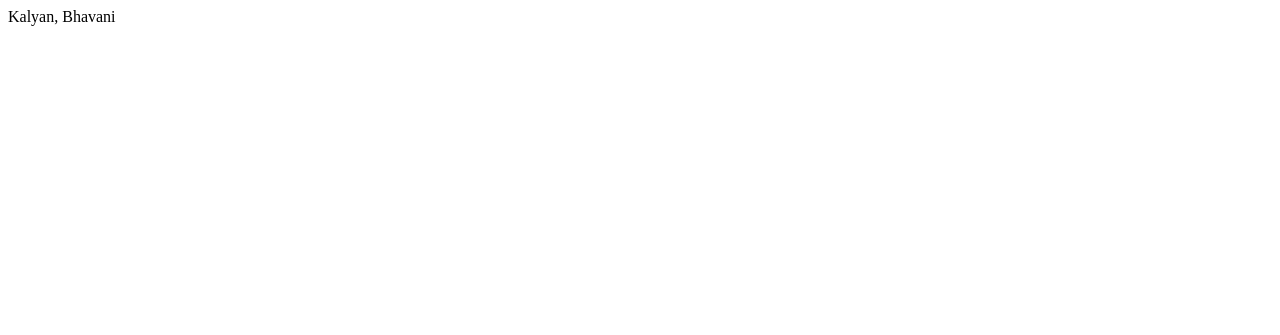
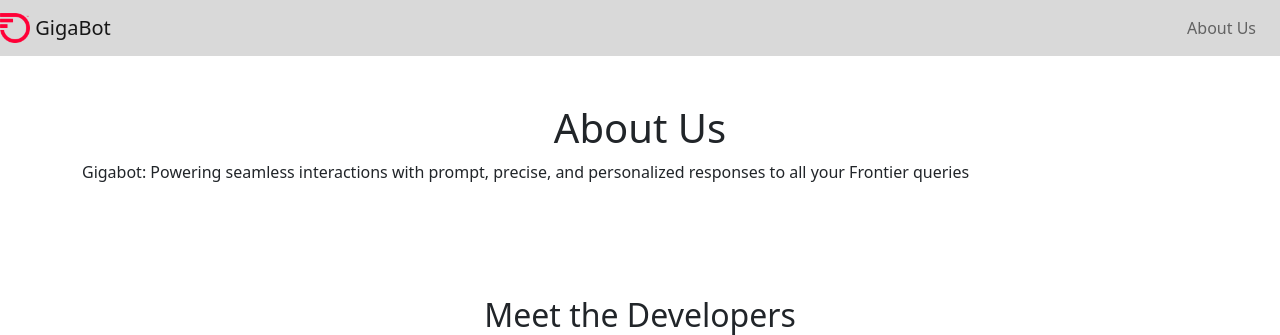
Before and after one commit to kalyancheerla/gigabot_ftr_tech_challenge, a Django app: page /about_us/ in a window 1280 px wide. Before the commit the part shown is almost empty. Shown: the top 335 px of the page. Run offline with Django 5.2, Linux system fonts and the light colour scheme.

Commit message:
Added About Us info

```diff
--- a/gigabot/main/templates/about_us.html
+++ b/gigabot/main/templates/about_us.html
@@ -1 +1,36 @@
-Kalyan, Bhavani
+{% extends 'base.html' %}
+
+{% block title %}About Us{% endblock %}
+
+{% block content %}
+<!-- About Us Intro -->
+<section class="py-5" style="background-color: #fff;">
+  <div class="container text-center">
+    <h1>About Us</h1>
+    <p style="text-align: justify;">
+        Gigabot: Powering seamless interactions with prompt, precise, and personalized responses to all your Frontier queries
+    </p>
+  </div>
+</section>
+
+<!-- Developers Info -->
+<section class="py-5" style="background-color: #fff;">
+  <div class="container">
+    <h2 class="text-center mb-4">Meet the Developers</h2>
+    <div class="row">
+      <!-- Loop through developers -->
+      {% for developer in developers %}
+      <div class="col-md-4 mb-3">
+        <div class="card h-100 border-0 shadow-sm" style="background-color: #f2f2f2;">
+          <img src="{{ developer.image }}" class="card-img-top rounded-circle mx-auto d-block" alt="{{ developer.name }}" style="width:60%; object-fit: cover;">
+          <div class="card-body text-center" style="background-color: #e6e6e6;">
+            <h5 class="card-title">{{ developer.name }}</h5>
+            <p class="card-text">{{ developer.bio }}</p>
+          </div>
+        </div>
+      </div>
+      {% endfor %}
+    </div>
+  </div>
+</section>
+{% endblock %}
--- a/gigabot/main/views.py
+++ b/gigabot/main/views.py
@@ -5,4 +5,8 @@ def home(request):
     return render(request, "index.html")
 
 def about_us(request):
-    return render(request, "about_us.html")
+    developers = [
+        {'name': 'Kalyan Cheerla', 'bio': 'Project Manager', 'image': 'https://avatars.githubusercontent.com/u/32354220'},
+        {'name': 'Bhavani Rachakatla', 'bio': 'Design and Testing Lead', 'image': 'https://avatars.githubusercontent.com/u/28670100'},
+           ]
+    return render(request, "about_us.html", {'developers': developers})
```
